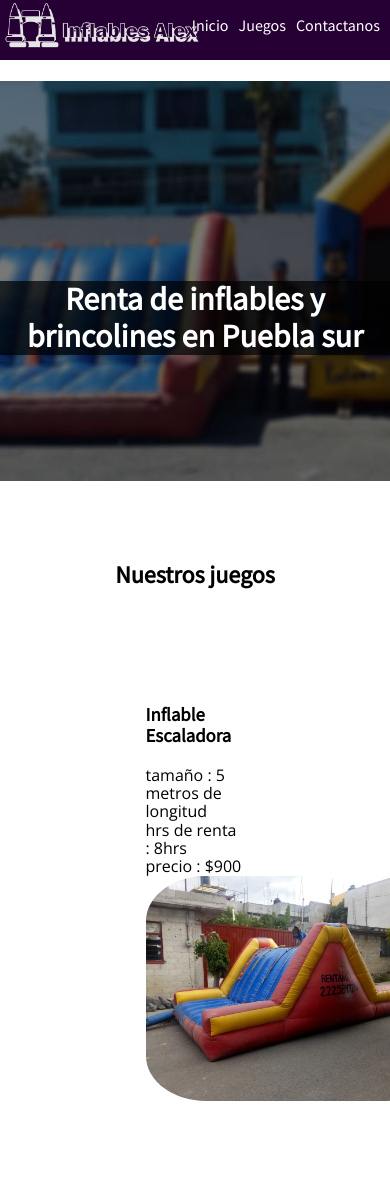
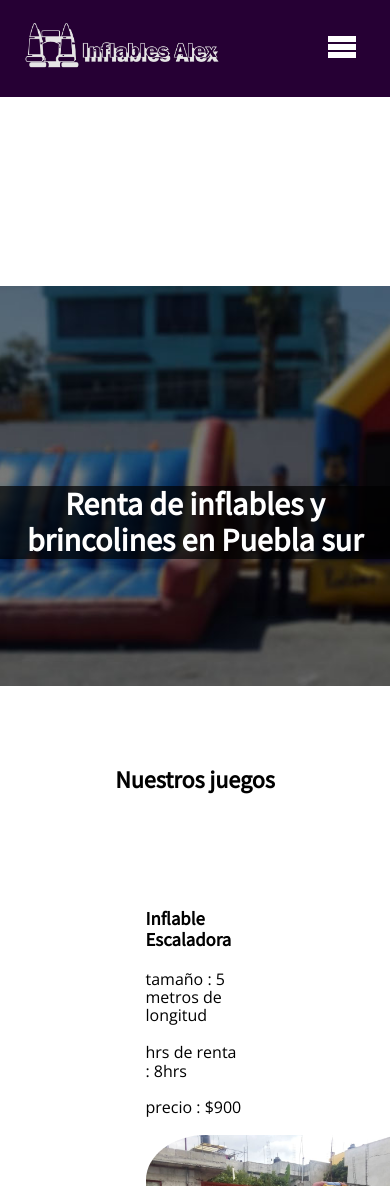
Before and after one commit to IviSoftware/IviSoftware.github.io, a plain HTML site: page index.html in a window 390 px wide. Shown: the top 1186 px of the page. Drawn offline with nearby package versions, Linux system fonts and the light colour scheme.

Commit message:
Arregle los bugs y menu responsivo

```diff
--- /dev/null
+++ b/iconos.css
@@ -0,0 +1,39 @@
+@font-face {
+  font-family: 'icomoon';
+  src:  url('fonts/icomoon.eot?xkgig3');
+  src:  url('fonts/icomoon.eot?xkgig3#iefix') format('embedded-opentype'),
+    url('fonts/icomoon.ttf?xkgig3') format('truetype'),
+    url('fonts/icomoon.woff?xkgig3') format('woff'),
+    url('fonts/icomoon.svg?xkgig3#icomoon') format('svg');
+  font-weight: normal;
+  font-style: normal;
+  font-display: block;
+}
+
+[class^="icon-"], [class*=" icon-"] {
+  /* use !important to prevent issues with browser extensions that change fonts */
+  font-family: 'icomoon' !important;
+  speak: never;
+  font-style: normal;
+  font-weight: normal;
+  font-variant: normal;
+  text-transform: none;
+  line-height: 1;
+
+  /* Better Font Rendering =========== */
+  -webkit-font-smoothing: antialiased;
+  -moz-osx-font-smoothing: grayscale;
+}
+
+.icon-home:before {
+  content: "\e900";
+}
+.icon-dice:before {
+  content: "\e915";
+}
+.icon-phone:before {
+  content: "\e942";
+}
+.icon-menu:before {
+  content: "\e9bd";
+}
--- a/index.html
+++ b/index.html
@@ -6,30 +6,43 @@
     <title>Renta de inflables y brincolines en puebla sur - Inflables Alex </title>
     <link rel="stylesheet" href="normalize.css">
     <link rel="stylesheet" href="style.css">
+    <link rel="stylesheet" href="iconos.css">
     <link rel="shortcut icon" href="imagenes/LogotipoIco.ico" type="image/x-icon">
+
 
     <link href="https://fonts.googleapis.com/css2?family=Source+Sans+Pro&display=swap" rel="stylesheet">
     <link href="https://fonts.googleapis.com/css2?family=Open+Sans&display=swap" rel="stylesheet">
 </head>
 <body>
+
+    <div class="menu-bar-icon">
+        <a href="#" class="bt-menu"><span class="icon-menu , icon-menu-my"></span>  <img class="logo-bar" src="imagenes/Logot-White.png" alt="Logitipo-InflablesAlex" width="200px"> </a>
+    </div>
+
+<header class="menu-header">
+
+        <img class="logo" src="imagenes/Logot-White.png" alt="Logitipo-InflablesAlex">
     <nav class="navbar">
-        <img class="logo" src="imagenes/Logot-White.png" alt="Logitipo-InflablesAlex">
         <ul class="menu">
-            <li class="menu-item"><a class="menu-link" href="index.html">Inicio</a></li>
-            <li class="menu-item"><a class="menu-link" href="#games">Juegos</a></li>
-            <li class="menu-item"><a class="menu-link" href="#about">Contactanos</a></li>
+            <li class="menu-item"><a class="menu-link" href="index.html"> <span class="icon-home , icon"></span>Inicio</a></li>
+            <li class="menu-item"><a class="menu-link" href="#games"> <span class="icon-dice , icon"></span>Juegos</a></li>
+            <li class="menu-item"><a class="menu-link" href="#about"> <span class="icon-phone , icon"></span>Contactanos</a></li>
         </ul>
 
     </nav>
+</header>
 
-    <header class="Portada">
+
+    <div class="Portada">
 
         <p class="description">
             <h1 class="title">Renta de inflables y brincolines en Puebla sur</h1>
 
         </p>
 
-    </header>
+    </div>
+
+
     <div class="container">
         <section class="juegos" id="games">
 
@@ -39,9 +52,9 @@
 
                         <div class="info">
                             <h3 class="title-type"> Inflable Escaladora </h3>
-                            tamaño : 5 metros de longitud <br>
-                            hrs de renta : 8hrs <br>
-                            precio : $900 <br>
+                            tamaño : 5 metros de longitud <br><br>
+                            hrs de renta : 8hrs <br>  <br>
+                            precio : $900 <br><br>
 
 
                         </div>
@@ -56,9 +69,9 @@
 
                     <div class="info">
                         <h3 class="title-type"> Inflable Castillo de princesas </h3>
-                            tamaño : 3 metros x 3 metros <br>
-                            hrs de renta : 8hrs <br>
-                            precio :$600 <br>
+                            tamaño : 3 metros x 3 metros <br> <br>
+                            hrs de renta : 8hrs <br>  <br>
+                            precio :$600 <br> <br>
                     </div>
                 </article>
 
@@ -66,9 +79,9 @@
 
                     <div class="info">
                         <h3 class="title-type"> Inflable Cabaña </h3>
-                        tamaño : 4 metros x 3 metros<br>
-                        hrs de renta : 8hrs <br>
-                        precio : $800 <br>
+                        tamaño : 4 metros x 3 metros<br> <br>
+                        hrs de renta : 8hrs <br>  <br>
+                        precio : $800 <br> <br>
 
 
                     </div>
@@ -83,9 +96,9 @@
 
                 <div class="info">
                     <h3 class="title-type"> Brincolin Grande </h3>
-                        tamaño : 5 metros de diametro <br>
-                        hrs de renta : 8hrs <br>
-                        precio : $650 <br>
+                        tamaño : 5 metros de diametro <br> <br>
+                        hrs de renta : 8hrs <br>  <br>
+                        precio : $650 <br> <br>
                 </div>
             </article>
 
@@ -94,9 +107,9 @@
 
                 <div class="info">
                     <h3 class="title-type"> Brincolin Jumbo  </h3>
-                    tamaño : 6 metros de diametro <br>
-                    hrs de renta : 8hrs <br>
-                    precio : $800 <br>
+                    tamaño : 6 metros de diametro <br> <br>
+                    hrs de renta : 8hrs <br>  <br>
+                    precio : $800 <br> <br>
 
 
                 </div>
@@ -118,8 +131,8 @@
             <form class="formulario">
                 <div class="Telefonos">
                     <a class="menu-link-footer" href="tel:+522224899224">Llamar a +52-2224899224</a>
-                    <a class="menu-link-footer" href="https://api.whatsapp.com/send?phone=2214064130">Envíanos un mensaje de WhatsApp a +52-2214064130</a>
-                    <a class="menu-link-footer" href="https://api.whatsapp.com/send?phone=0123456789">Envíanos un mensaje de WhatsApp a +52-2224899224</a>
+                    <a class="menu-link-footer" href="https://api.whatsapp.com/send?phone=+522214064130">Envíanos un mensaje de WhatsApp a +52-2214064130</a>
+                    <a class="menu-link-footer" href="https://api.whatsapp.com/send?phone=+522224324921">Envíanos un mensaje de WhatsApp a +52-2224899224</a>
 
 
                 </div>
@@ -133,5 +146,9 @@
 
     </footer>
 
+
+    <script src="http://code.jquery.com/jquery-latest.js"></script>
+
+    <script src="menu.js"></script>
 </body>
 </html>
--- /dev/null
+++ b/menu.js
@@ -0,0 +1,25 @@
+$(document).ready(main);
+
+var contador =1;
+
+function main(){
+    $(".menu-bar-icon").click(function(){
+
+       // $(".menu-header").toggle();
+        if(contador == 1){
+            $(".menu-header").animate({
+
+                left:"0"
+            })
+            contador=0;
+        }
+        else{
+            contador=1;
+            $(".menu-header").animate({
+
+                left:"-100%"
+            })
+        }
+
+    })
+}
--- a/style.css
+++ b/style.css
@@ -23,34 +23,32 @@ body{
 
 /*Barra de naveggacion*/
 
-.navbar{
+.menu-header{
     width: 100%;
     height: 60px;
     background-color: var(--color-barra);
     position: relative;
+    display: flex;
 
 }
 
 .logo{
     width: 200px;
-
     display: inline-block;
 }
 
 .menu{
-    display: inline-flex;
-    align-items: center;
-    text-align: center;
+    display: flex;
+    align-items: flex-end;
     position: absolute;
     right: 0;
-
 }
-
 
 .menu-item{
     list-style: none;
-    margin-right: 10px;
+    margin-right: 15px;
 }
+
 
 .menu-link ,
 .menu-link-footer{
@@ -58,6 +56,15 @@ body{
     text-decoration: none;
 }
 
+.icon{
+    margin-right: 5px;
+}
+
+
+.menu-bar-icon{
+    display: none;
+
+}
 /*Termina Barra de naveggacion*/
 
 /*Portada*/
@@ -117,9 +124,6 @@ body{
 }
 
 
-.juego:hover{
-    border: var(--color-barra) solid 1px;
-}
 
 
 .title{
@@ -131,7 +135,7 @@ body{
 
 .contactanos{
     width: 100%;
-    height: 200px;
+    height: 250px;
     background-color: rgb(5, 5, 5);
 }
 
@@ -144,3 +148,59 @@ body{
     margin-bottom: 15px;
 }
 /*Termina footer*/
+
+/*Inicia Responsive*/
+
+@media screen and (max-width:500px){
+    .menu-header{
+        width: 80%;
+        height: 30%;
+        left: -100%;
+      /*  position: fixed;*/
+        z-index: 2;
+    }
+
+
+
+    .menu{
+        display: block;
+        position: relative;
+    }
+
+    .menu-item{
+        margin-bottom: 2em;
+    }
+
+    .menu-bar-icon{
+        display: block;
+        width: 100%;
+        background: #cccccc;
+        position: relative;
+    }
+
+    .bt-menu{
+        display: block;
+        padding: 20px;
+        background-color: var(--color-barra);
+        color: white;
+        text-decoration: none;
+        font-family: 'Source Sans Pro', sans-serif;
+        font-size : 2rem;
+
+    }
+
+    .icon-menu-my{
+        display: flex;
+        align-items: center;
+        position: absolute;
+        right: 0;
+        margin-top: 10px;
+        margin-right: 2rem;
+    }
+
+    .logo{
+        display: none;
+
+    }
+}
+/*Termina Responsive*/
```
Also changed, not shown: fonts/icomoon.ttf (added), fonts/icomoon.woff (added), 2 other files.
